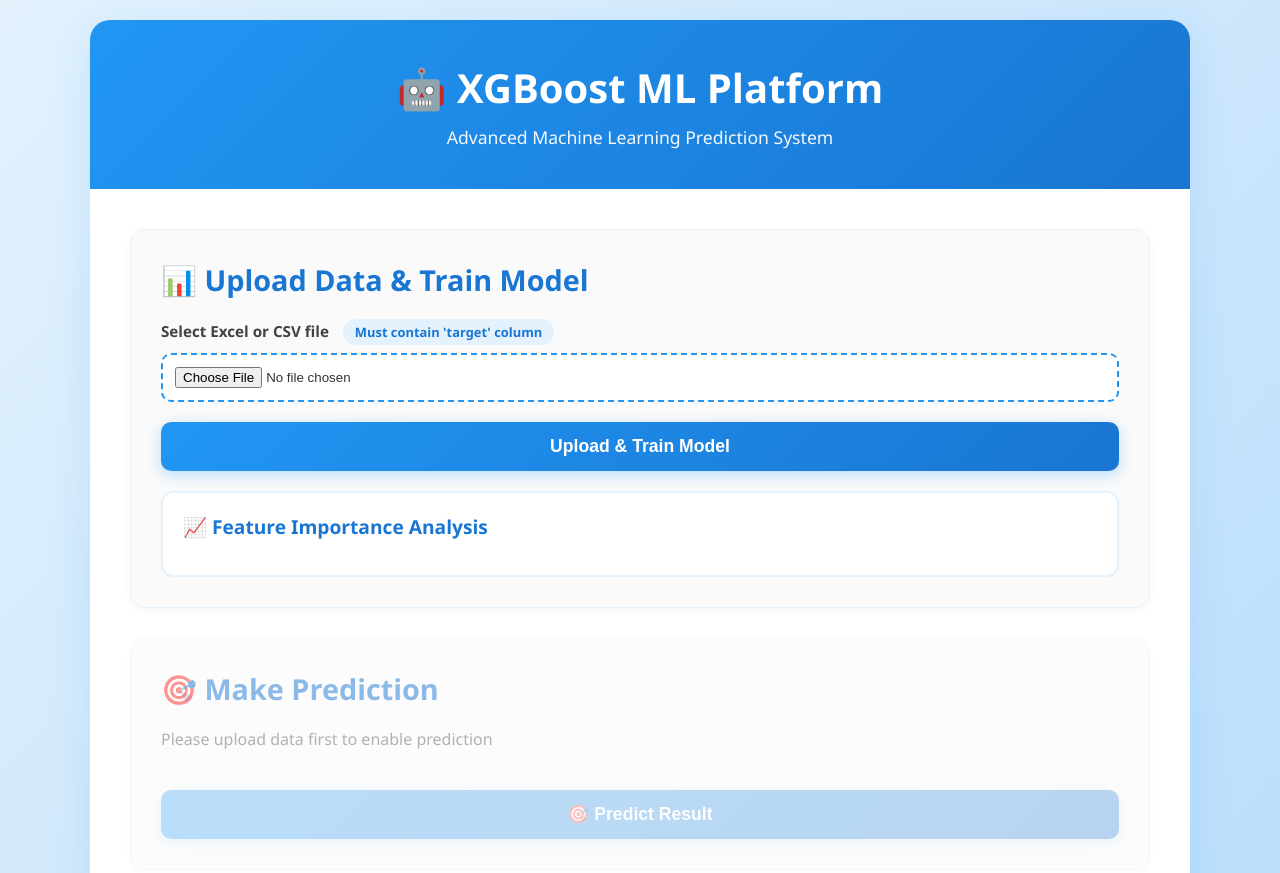
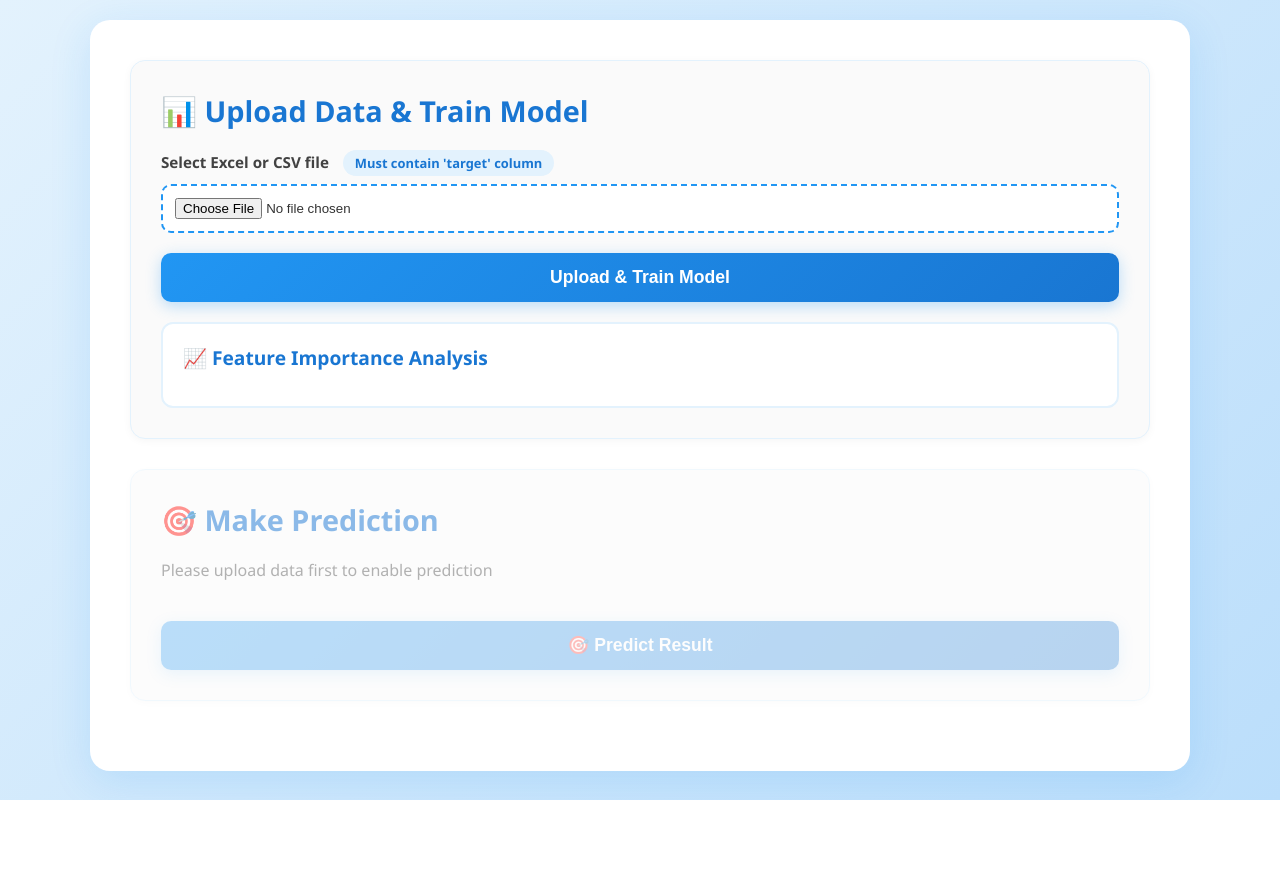
Before and after one commit to PenDogy/ML_WEB_TEST, a plain HTML site: page frontend/index.html in a window 1280 px wide. Shown: the top 873 px of the page. After the commit the page ends 800 px from the top, so only its background shows below. Drawn offline with Linux system fonts and the light colour scheme.

Commit message:
delete Header

```diff
--- a/frontend/index.html
+++ b/frontend/index.html
@@ -354,11 +354,6 @@
 </head>
 <body>
     <div class="container">
-        <div class="header">
-            <h1>🤖 XGBoost ML Platform</h1>
-            <p>Advanced Machine Learning Prediction System</p>
-        </div>
-
         <div class="content">
             <div class="section">
                 <h2>📊 Upload Data & Train Model</h2>
```
